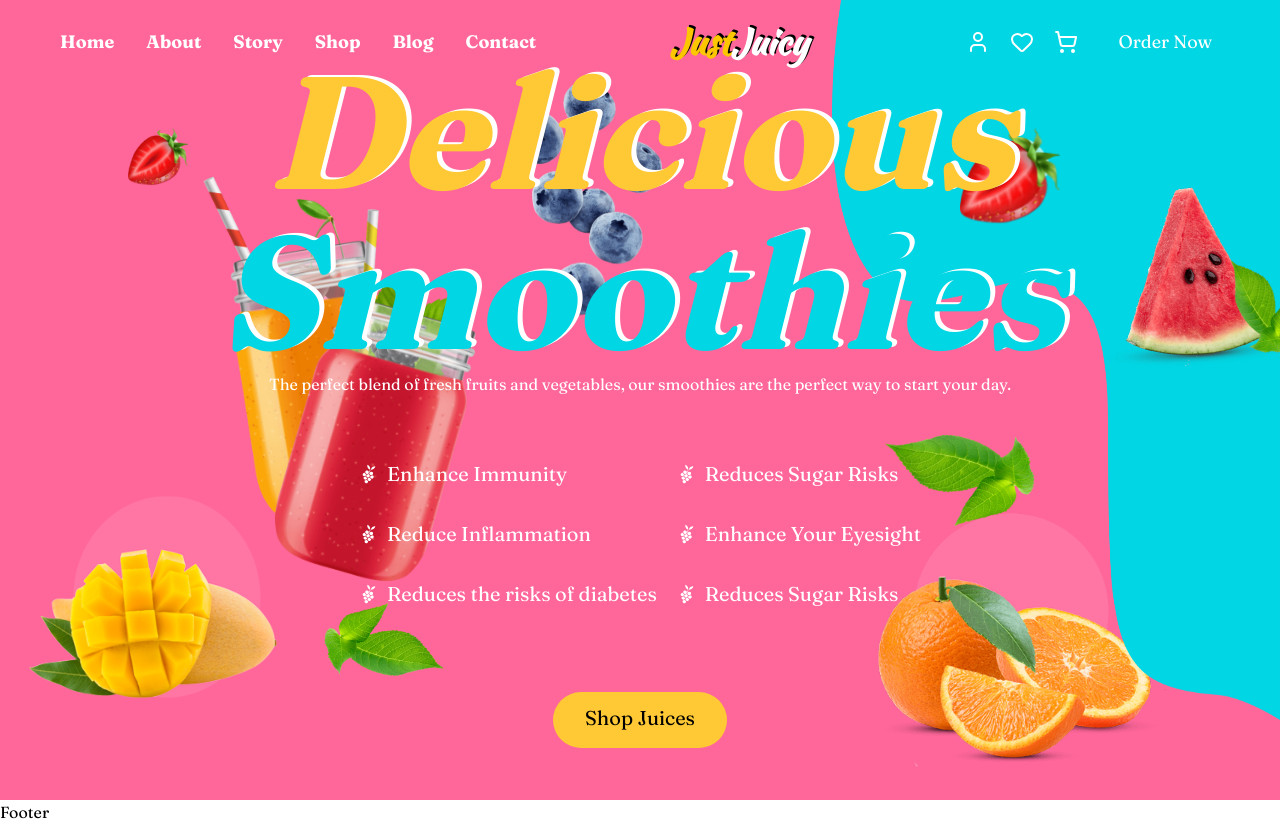
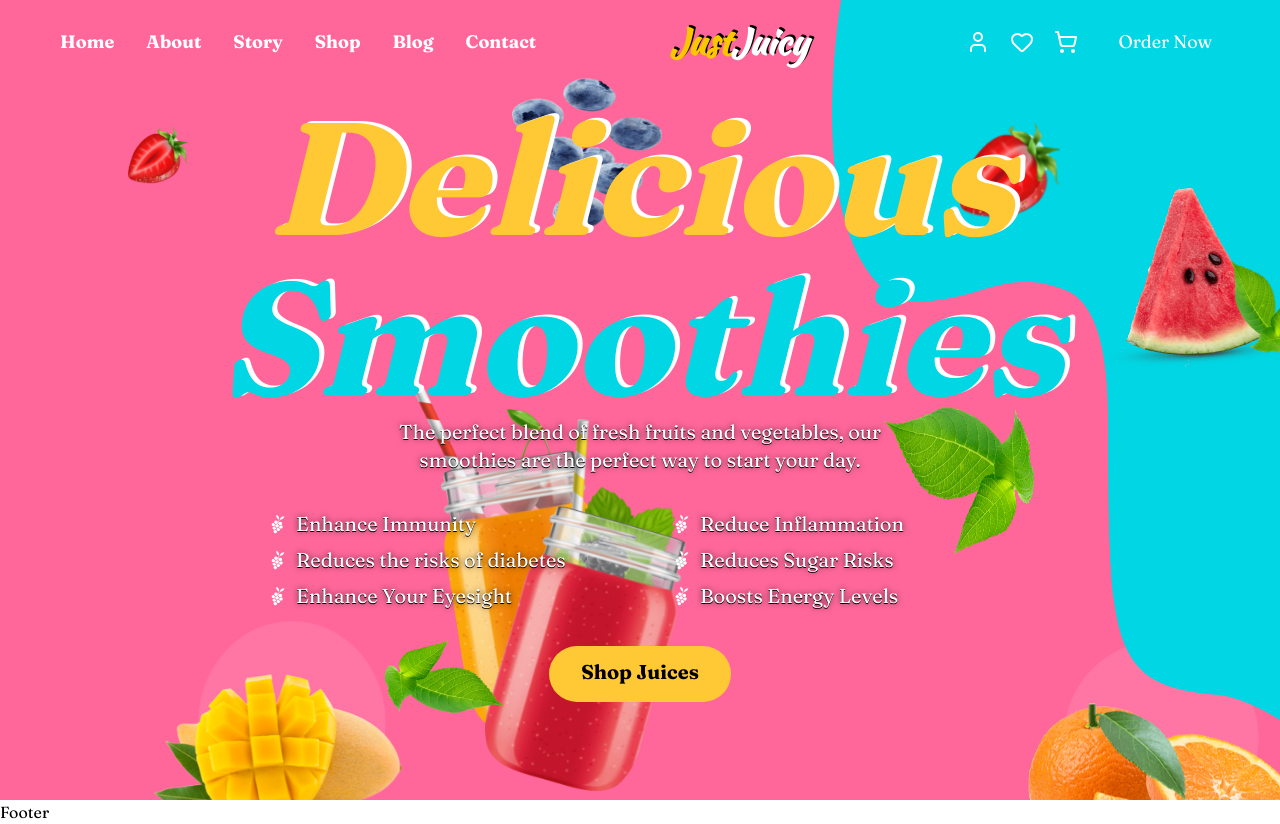
Before and after one commit to Jisap/next15-foodorder, a Next.js app: page / in a window 1280 px wide. Built offline with nearby package versions, Linux system fonts and the light colour scheme.

Commit message:
Refactor HeroComponent to enhance layout and styling; remove unused elements and integrate benefits section. Delete tailwind.config.js as it is no longer needed.

```diff
--- a/src/Components/HeroComponent.jsx
+++ b/src/Components/HeroComponent.jsx
@@ -1,97 +1,79 @@
 import React from "react";
 import Image from "next/image";
-import { elm1, elm2, elm3, elm4, elm5, elm6, elm7, elm8, listItem } from "@/assets/images.js";
+import { elm1, elm2, elm4, elm5, elm6, elm7, elm8, listItem, maskImage} from "@/assets/images.js";
+
+const decorativeElements = [
+  { src: elm1, alt: "Elemento decorativo 1", className: "absolute top-[60%] left-[75%] w-[150px] h-[150px] translate-x-[-50%] translate-y-[-50%] rotate-180" },
+  { src: elm2, alt: "Elemento decorativo 2", className: "absolute top-[10%] left-[40%] w-[150px] h-[150px] animate-[Anim-TB_3s_forwards_infinite]" },
+  { src: elm4, alt: "Elemento decorativo 4", className: "absolute top-[16%] left-[75%] w-[100px] h-auto z-[1] animate-[Anim-TB_5s_forwards_infinite]" },
+  { src: elm4, alt: "Elemento decorativo 5", className: "absolute top-[16%] left-[10%] w-[60px] h-auto z-[1] animate-[Anim-TB_3s_forwards_infinite]" },
+  { src: elm5, alt: "Elemento decorativo 6", className: "absolute top-[47%] left-[27%] w-[420px] h-[420px] object-contain" },
+  { src: elm6, alt: "Elemento decorativo 7", className: "absolute top-[75%] left-[12%] w-[250px] h-[250px] object-contain" },
+  { src: elm8, alt: "Elemento decorativo 8", className: "absolute top-[25%] left-[88%] w-[180px] h-auto z-[1] animate-[Anim-half-rotate_10s_linear_infinite]" },
+  { src: elm7, alt: "Elemento decorativo 9", className: "absolute top-[80%] left-[80%] w-[300px] h-auto" },
+  { src: elm1, alt: "Elemento decorativo 10", className: "absolute top-[80%] left-[30%] w-[120px] h-auto" },
+];
+
+const benefits = [
+  "Enhance Immunity",
+  "Reduce Inflammation",
+  "Reduces the risks of diabetes",
+  "Reduces Sugar Risks",
+  "Enhance Your Eyesight",
+  "Boosts Energy Levels"
+];
+
+// https://html-css-js.com/css/generator/text-shadow/
+const BenefitItem = ({ text }) => (
+  <p className="flex items-center gap-2 text-xl text-white rounded-full px-3 py-1  [text-shadow:0_1px_0_#000,0_0_6px_rgba(0,0,0,0.7)]">
+    <Image
+      src={listItem}
+      alt="Checkmark icon"
+      width={20}
+      height={20}
+    />
+    {text}
+  </p>
+);
 
 const HeroComponent = () => {
   return (
-    <div className="header flex items-center justify-center text-center z-1 overflow-x-hidden">
-
-      <Image src={elm1} alt="Elm1" width={150} height={150} className="elm elm1"/>
-      <Image src={elm2} alt="Elm2" width={150} height={150} className="elm elm2"/>
-      <Image src={elm4} alt="Elm4" width={150} height={150} className="elm elm4"/>
-      <Image src={elm4} alt="Elm4" width={150} height={150} className="elm elm5"/>
-      <Image src={elm5} alt="Elm5" width={150} height={150} className="elm elm6"/>
-      <Image src={elm6} alt="Elm6" width={150} height={150} className="elm elm7"/>
-      <Image src={elm8} alt="Elm8" width={150} height={150} className="elm elm8"/>
-      <Image src={elm7} alt="Elm7" width={150} height={150} className="elm elm9"/>
-      <Image src={elm1} alt="Elm1" width={150} height={150} className="elm elm10"/>
+    <div
+      className="relative flex h-screen w-full items-center justify-center overflow-x-hidden bg-[var(--prim-color)] text-center
+      after:absolute after:left-0 after:top-0 after:h-full after:w-full after:[background-color:var(--second-color)] after:content-[''] after:mask-[url(../assets/hero-mask.png)] after:mask-position-[top_right] after:mask-no-repeat after:mask-size-[35%_90%]"
+    >
+      {decorativeElements.map((el, index) => (
+        <Image
+          key={index}
+          src={el.src}
+          alt={el.alt}
+          width={150} // El tamaño real se controla con las clases de Tailwind
+          height={150}
+          className={el.className}
+          priority={index < 3} // Prioriza la carga de las primeras imágenes
+        />
+      ))}
 
       <div className="hero-content z-10">
-        <h1 className="hero-title font-bold font-fraunces">Delicious</h1>
-        <h1 className="hero-title hero-title2 font-bold font-fraunces">Smoothies</h1>
-        <p className="text-white font-normal">
+        <h1 className="font-fraunces text-[10rem] font-bold italic leading-[10rem] text-[var(--fourth-color)] [text-shadow:5px_-2px_0_var(--white-color)]">
+          Delicious
+        </h1>
+        <h1 className="font-fraunces text-[10rem] font-bold italic leading-[10rem] text-[var(--second-color)] [text-shadow:5px_-2px_0_var(--white-color)]">
+          Smoothies
+        </h1>
+        <p className="mx-auto max-w-lg text-white font-normal text-xl [text-shadow:0_1px_0_#000,0_0_6px_rgba(0,0,0,0.7)]">
           The perfect blend of fresh fruits and vegetables, our smoothies are
           the perfect way to start your day.
         </p>
 
-        <div className="flex hero-info justify-center items-center gap-5">
-          <div className="flex flex-col gap-2 my-8">
-            <div className="flex flex-col gap-8 my-8">
-              <p className="flex gap-2 text-xl text-white">
-                <Image
-                  src={listItem}
-                  alt="List item"
-                  width={20}
-                  height={20}
-                />
-                Enhance Immunity
-              </p>
-              <p className="flex gap-2 text-xl text-white">
-                <Image
-                  src={listItem}
-                  alt="List item"
-                  width={20}
-                  height={20}
-                />
-                Reduce Inflammation
-              </p>
-              <p className="flex gap-2 text-xl text-white">
-                <Image
-                  src={listItem}
-                  alt="List item"
-                  width={20}
-                  height={20}
-                />
-                Reduces the risks of diabetes
-              </p>
-            </div>
-          </div>
-
-          <div className="flex flex-col gap-2 my-8">
-            <div className="flex flex-col gap-8 my-8">
-              <p className="flex gap-2 text-xl text-white">
-                <Image
-                  src={listItem}
-                  alt="List item"
-                  width={20}
-                  height={20}
-                />
-                Reduces Sugar Risks
-              </p>
-              <p className="flex gap-2 text-xl text-white">
-                <Image
-                  src={listItem}
-                  alt="List item"
-                  width={20}
-                  height={20}
-                />
-                Enhance Your Eyesight
-              </p>
-              <p className="flex gap-2 text-xl text-white">
-                <Image
-                  src={listItem}
-                  alt="List item"
-                  width={20}
-                  height={20}
-                />
-                Reduces Sugar Risks
-              </p>
-            </div>
-          </div>
+        <div className="mx-auto my-8 grid max-w-3xl grid-cols-1 justify-center gap-x-10 sm:grid-cols-2">
+          {benefits.map((benefit) => (
+            <BenefitItem key={benefit} text={benefit} />
+          ))}
         </div>
 
-        <div className="mt-5 flex justify-center items-center">
-          <button className="bg-[#ffc935] px-8 py-3 pb-4 text-xl rounded-full hover:bg-white transition-all duration-300">
+        <div className="mt-5">
+          <button className="bg-[#FFC935] px-8 py-3 pb-4 text-xl font-semibold rounded-full text-black hover:bg-white transition-all duration-300">
             Shop Juices
           </button>
         </div>
--- a/src/app/globals.css
+++ b/src/app/globals.css
@@ -34,15 +34,16 @@ body {
   text-shadow: 2px -2px 0px var(--black-color);
 }
 
+
 /* Hero */
-.header {
+/* .header {
   width: 100%;
   height: 100vh;
   background-color: var(--prim-color);
   position: relative;
-}
+} */
 
-.header::after {
+/* .header::after {
   content: "";
   position: absolute;
   top: 0;
@@ -54,90 +55,90 @@ body {
   mask-repeat: no-repeat;
   mask-position: top right;
   mask-size: 35% 90%;
-}
+} */
 
-.hero-title {
+/* .hero-title {
   text-shadow: 5px -2px 0 var(--color-white);
   color: var(--fourth-color);
   font-style: italic;
   font-size: 10rem;
   line-height: 10rem;
-}
+} */
 
-.hero-title2 {
+/* .hero-title2 {
   color: var(--second-color);
-}
+} */
 
-.elm {
+/* .elm {
   position:absolute;
   top:50%;
   left:50%;
   transform:translate(-50%,-50%);
-}
+} */
 
-.elm1 {
+/* .elm1 {
   top: 60%;
   left: 75%;
   transform: translate(-50%, -50%) rotate(180deg);
-}
+} */
 
-.elm2 {
+/* .elm2 {
   top: 10%;
   left: 40%;
   animation: Anim-TB 3s forwards infinite;
-}
+} */
 
-.elm4 {
+/* .elm4 {
   width: 100px;
   top: 16%;
   left: 75%;
   animation: Anim-TB 5s forwards infinite;
   z-index: 1;
-}
+} */
 
-.elm5 {
+/* .elm5 {
   width: 60px;
   top: 16%;
   left: 10%;
   animation: Anim-TB 3s forwards infinite !important;
   z-index: 1;
-}
+} */
 
-.elm6 {
+/* .elm6 {
   width: 420px;
   height: 420px;
   top: 47%;
   left: 27%;
   object-fit: contain;
-}
+} */
 
-.elm7 {
+/* .elm7 {
   width: 250px;
   height: 250px;
   top: 75%;
   left: 12%;
   object-fit: contain;
-}
+} */
 
-.elm8 {
+/* .elm8 {
   width: 180px;
   top: 25%;
   left: 88%;
   z-index: 1;
   animation: Anim-half-rotate 10s linear infinite !important;
-}
+} */
 
-.elm9 {
+/* .elm9 {
   top: 80%;
   left: 80%;
   width: 300px;
-}
+} */
 
-.elm10 {
+/* .elm10 {
   top: 80%;
   left: 30%;
   width: 120px;
-}
+} */
 
 @keyframes Anim-TB {
   0% {
@@ -145,7 +146,7 @@ body {
   }
 
   50% {
-    transform: translateY(-20);
+    transform: translateY(-20px);
   }
 
   100% {
@@ -163,7 +164,7 @@ body {
   }
 
   100% {
-    transform: rotate(0deg);
+    transform: rotate(0);
   }
 }
 
--- a/src/assets/images.js
+++ b/src/assets/images.js
@@ -9,4 +9,5 @@ import elm8 from "./element8.png";
 import listItem from "./menu-item.svg";
 import maskImage from "./hero-mask.png"
 
+
 export { elm1, elm2, elm3, elm4, elm5, elm6, elm7, elm8, listItem, maskImage };
```
Also changed, not shown: tailwind.config.js (deleted).
